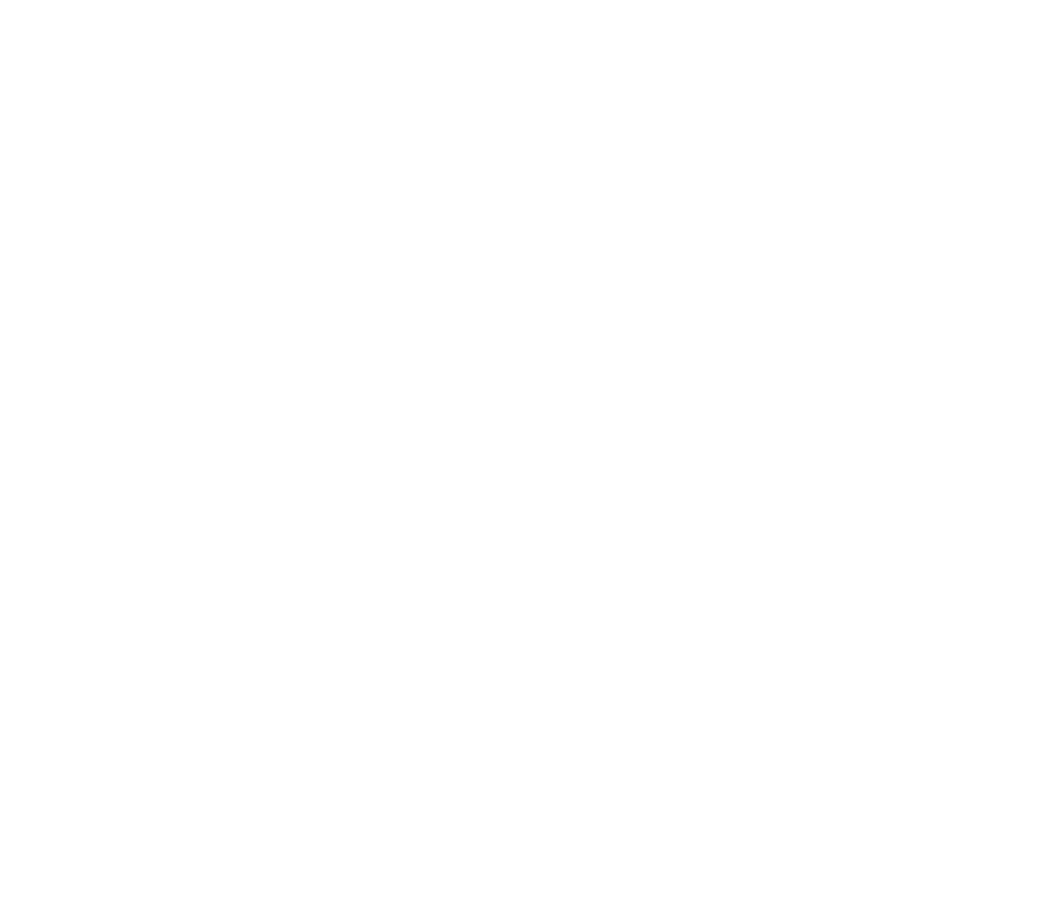
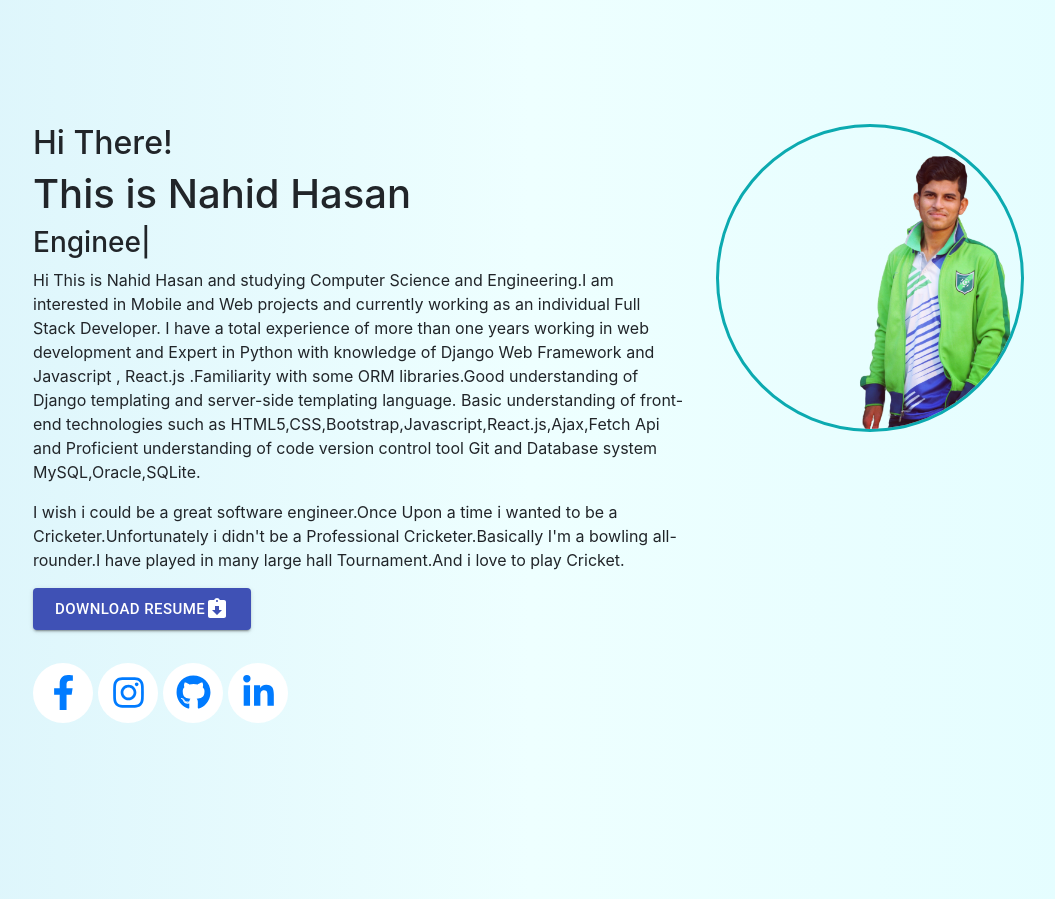
Before and after one commit to Nahid2194/My_Portfolio_React, a React (Create React App) app: page /resume in a window 1280 px wide. Shown: the part 820-1719 px from the top of the page, without its empty margins (110-1165 px from the left). Before the commit the page ends 800 px from the top, so only its background shows below. Built offline with nearby package versions, Linux system fonts and the light colour scheme.

Commit message:
My Details

```diff
--- a/package.json
+++ b/package.json
@@ -4,6 +4,7 @@
   "private": true,
   "dependencies": {
     "@fortawesome/fontawesome-free": "^5.15.2",
+    "@fortawesome/react-fontawesome": "^0.1.14",
     "@material-ui/core": "^4.11.3",
     "@material-ui/icons": "^4.11.2",
     "@testing-library/jest-dom": "^5.11.9",
@@ -13,6 +14,9 @@
     "react": "^17.0.1",
     "react-bootstrap": "^1.5.2",
     "react-dom": "^17.0.1",
+    "react-icons": "^4.2.0",
+    "react-router": "^5.2.0",
+    "react-router-dom": "^5.2.0",
     "react-scripts": "4.0.3",
     "react-typical": "^0.1.3",
     "reactstrap": "^8.9.0",
--- a/src/components/Banner/Banner.css
+++ b/src/components/Banner/Banner.css
@@ -49,7 +49,7 @@
     border-radius: 50%;
     display: inline-block;
     background-color: white;
-    font-size: 40px;
+    font-size: 35px;
     text-align: center;
     color: #2bb3dd;
     margin-right: 5px;
--- /dev/null
+++ b/src/components/Details/Details.js
@@ -0,0 +1,71 @@
+import React from 'react';
+import { FaFacebookF, FaInstagram, FaGithub, FaLinkedinIn } from 'react-icons/fa';
+import Hero1 from '../images/hero1.png';
+import { Button } from '@material-ui/core';
+import AssignmentReturnedIcon from '@material-ui/icons/AssignmentReturned';
+import Typical from 'react-typical';
+import '../Banner/Banner.css';
+const Details = () => {
+    return (
+        <div>
+            <div className="home" style={{
+                padding: "10%", background: "rgb(191,222,230)",
+                background: "linear-gradient(90deg, rgba(219,244,251,1) 0%, rgba(238,255,255,1) 50%, rgba(227,253,255,1) 100%)"
+            }}>
+                <div className="container">
+                    <div className="row">
+                        <div className="col-md-8">
+                            <h2 className="for-font">Hi There!</h2>
+                            <h1 className="for-font">This is Nahid Hasan</h1>
+                            <Typical
+                                steps={['Student', 1000, 'Full Stack Developer!', 1000, 'Engineer!', 1000, 'Cricketer!', 1000]}
+                                loop={Infinity}
+                                wrapper="h3"
+                            />
+                            <p>Hi This is Nahid Hasan and studying Computer Science and Engineering.I am interested in Mobile
+                            and Web projects and currently working as an individual Full Stack Developer. I have a total experience of more than one years
+                            working in web development and Expert in Python with knowledge of Django Web Framework and Javascript , React.js .Familiarity
+                            with some ORM libraries.Good understanding of Django templating and server-side templating language. Basic understanding of front-end
+                            technologies such as HTML5,CSS,Bootstrap,Javascript,React.js,Ajax,Fetch Api and Proficient understanding of code version control tool Git
+                            and Database system MySQL,Oracle,SQLite.</p>
+                            <p>I wish i could be a great software engineer.Once Upon a time i wanted to be a Cricketer.Unfortunately i didn't be a Professional Cricketer.Basically I'm a bowling all-rounder.I have played in many large hall Tournament.And i love to play Cricket.</p>
+                            <a href="https://drive.google.com/file/d/1WvrGrgOV3J5ViFoyFhaRtixxhNR_CsZC/view?fbclid=IwAR0jHJdDghm5q_rVaxX9z4-WCF1FDnXoQwP-zarqUhUogypIStK61YPblHc" ><Button size="large" variant="contained" color="primary">
+                                Download Resume <AssignmentReturnedIcon />
+                            </Button></a>
+                            <div className="row" style={{ paddingTop: "5%", paddingBottom: "5%" }}>
+                                <div className="col text-left pb-3">
+                                    <div className="circle-footer">
+                                        <a target="_blank" href="https://www.facebook.com/Nahid2194"><FaFacebookF /></a>
+                                    </div>
+                                    <div className="circle-footer">
+                                        <a target="_blank" href="https://www.instagram.com/nahid_jc/"> <FaInstagram className="nav-icon icon" /></a>
+                                    </div>
+                                    <div className="circle-footer">
+                                        <a target="_blank" href="https://github.com/Nahid2194"><FaGithub className="fab fa-github" /></a>
+                                    </div>
+
+                                    <div className="circle-footer">
+
+                                        <a target="_blank" href="https://www.linkedin.com/in/nahid-hasan-785717169/"><FaLinkedinIn className="fab fa-linkedin" /></a>
+                                    </div>
+                                </div>
+
+
+
+
+                            </div>
+                        </div>
+                        <div className="col-md-4">
+                            <div className="extra-animation">
+                                <img src={Hero1} className="img_cover" style={{ border: "3px solid #0caab0", borderRadius: "50%", width: "99%", paddingTop: "2%" }} />
+                            </div>
+                        </div>
+                    </div>
+                </div>
+            </div>
+
+        </div>
+    );
+};
+
+export default Details;
--- a/src/components/Main/Main.js
+++ b/src/components/Main/Main.js
@@ -1,10 +1,14 @@
 import React from 'react';
 import Banner from '../Banner/Banner';
+import Details from '../Details/Details';
+import NavbarCustom from '../NavbarCustom/NavbarCustom';
 
 const Main = () => {
     return (
         <div>
             <Banner></Banner>
+            <NavbarCustom></NavbarCustom>
+            <Details></Details>
         </div>
     );
 };
--- /dev/null
+++ b/src/components/NavbarCustom/NavbarCustom.js
@@ -0,0 +1,30 @@
+import React from 'react';
+import { Navbar, Nav, NavbarBrand } from 'react-bootstrap';
+import { Link } from 'react-router-dom';
+const NavbarCustom = () => {
+    return (
+        <div>
+            <Navbar collapseOnSelect expand="lg" variant="dark" className="navbar">
+                {/* <Navbar.Brand href="#home"> <Link to="/">
+
+                    <h3 className="logo" style={{ fontFamily: "Shrikhand, cursive", color: "white", textDecoration: "none" }}>Nahid.</h3>
+                </Link></Navbar.Brand> */}
+                <Navbar.Toggle aria-controls="responsive-navbar-nav" />
+                <Navbar.Collapse id="responsive-navbar-nav">
+                    <Nav className="mr-auto">
+
+                    </Nav>
+                    {/* <Nav>
+                        <Nav.Link href=""><Link className="navLink" style={{ color: "white" }} to="/">Home</Link></Nav.Link>
+                        <Nav.Link href=""><Link className="navLink" style={{ color: "white" }} to="/resume">Resume</Link></Nav.Link>
+                        <Nav.Link href=""><Link className="navLink" style={{ color: "white" }} to="/protfollio">Protfolio</Link></Nav.Link>
+                        <Nav.Link href=""><Link className="navLink" style={{ color: "white" }} to="/contact">Content</Link></Nav.Link>
+
+                    </Nav> */}
+                </Navbar.Collapse>
+            </Navbar>
+        </div>
+    );
+};
+
+export default NavbarCustom;
```
Also changed, not shown: src/components/images/hero1.png (added), 1 other file (tests, documents, lock files or other folders).
